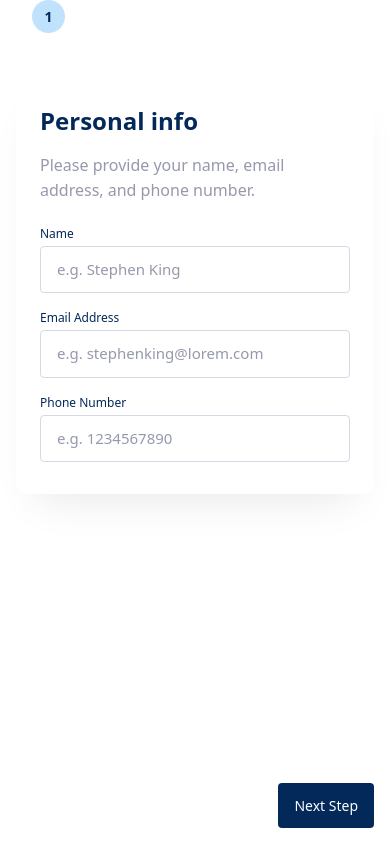
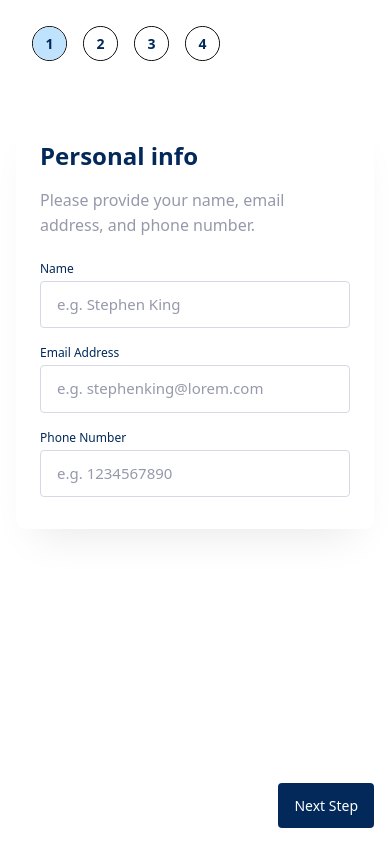
Before and after one commit to sumyta12/MultiForm-challenge-fontentmentor, a React (Vite) app: page / in a window 390 px wide. Built offline with nearby package versions, Linux system fonts and the light colour scheme.

Commit message:
second--commit--css--change

```diff
--- a/src/App.css
+++ b/src/App.css
@@ -592,20 +592,13 @@ ul {
   justify-content: center;
   align-items: center;
 }
-a{
+a {
   color: black !important;
   font-weight: 700 !important;
   font-size: 1em !important;
   text-decoration: none !important;
 }
-/* ._container_whkwo_1 {
-  display: flex;
-  flex-direction: column;
-  padding: 2rem 1.5rem;
-  background-color: var(--clr-white);
-  border-radius: 10px;
-  box-shadow: 0 25px 40px -20px #00000018;
-} */
+
 .text-body-lg {
   font-size: 1rem;
   line-height: 1.5625rem;
@@ -613,3 +606,28 @@ a{
 ._container_whkwo_1 svg {
   width: 100px;
 }
+
+@media (max-width: 768px) {
+  ._container_19h5t_1 {
+    display: flex;
+    align-items: center;
+    height: 100px;
+  }
+  li {
+    margin-right: 1em;
+    border: 1px solid black;
+    border-radius: 50%;
+
+  }
+  ._stepNumber_19h5t_19 {
+    color: var(--clr-denim);
+  }
+  ._stepNumber_19h5t_19._active_19h5t_31 {
+    color: var(--clr-denim);
+    background-color: var(--clr-sky-blue);
+    border-width: 0;
+  }
+  ._content_1jw4f_9 {
+    margin-top: 0.4375rem;
+  }
+}
```
